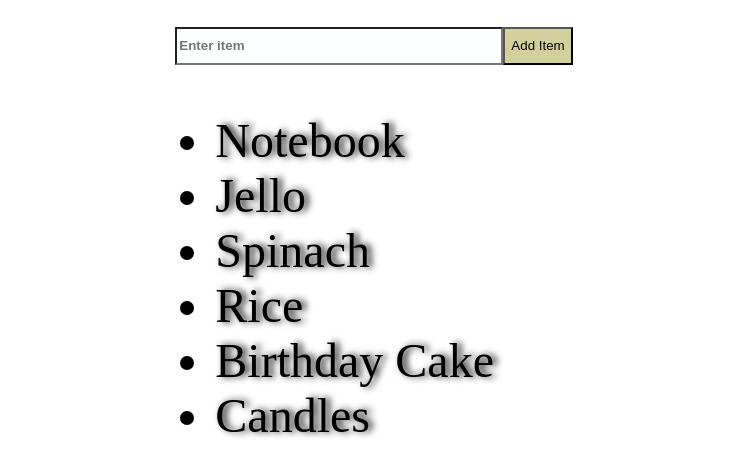
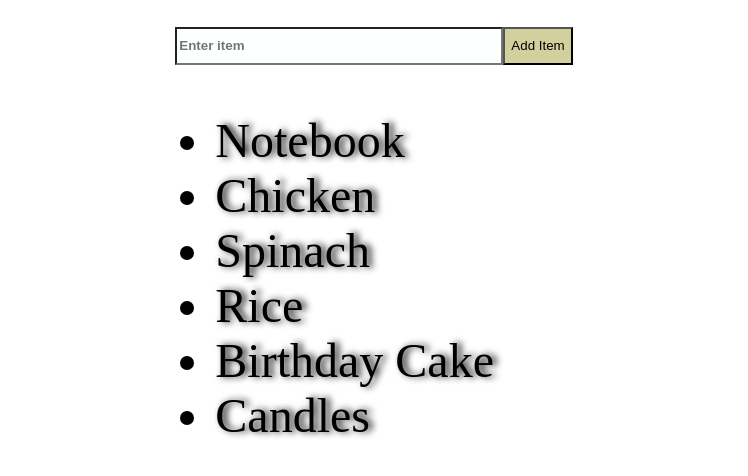
Before and after one commit to TasStef/background-generator, a plain HTML site: page index.html in a window 1280 px wide. Shown: the part 362-838 px from the top of the page, without its empty margins (266-1014 px from the left). Drawn offline with Linux system fonts and the light colour scheme; a web font is replaced by a local one.

Commit message:
Changing List

```diff
--- a/index.html
+++ b/index.html
@@ -18,7 +18,7 @@
                 </div>
                 <ul class="list">
                     <li>Notebook</li>
-                    <li>Jello</li>
+                    <li>Chicken</li>
                     <li>Spinach</li>
                     <li>Rice</li>
                     <li>Birthday Cake</li>
```
